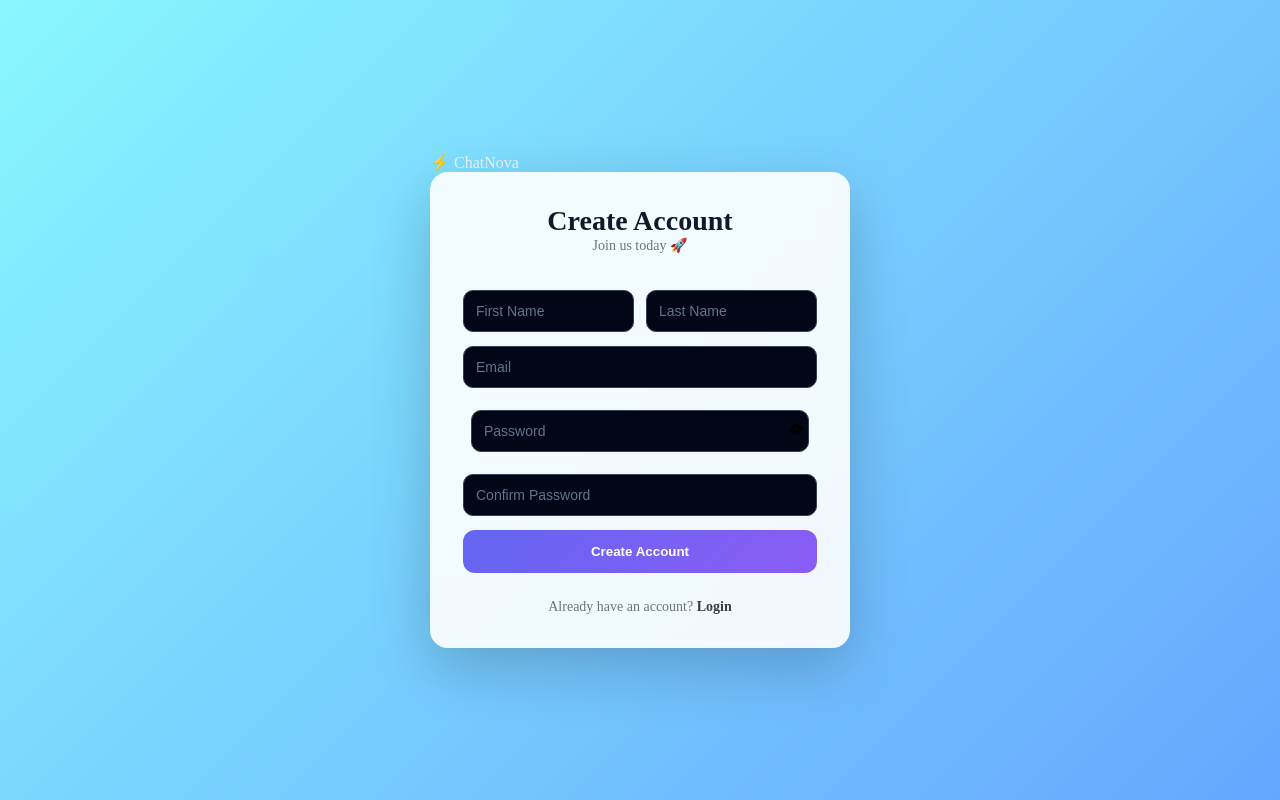
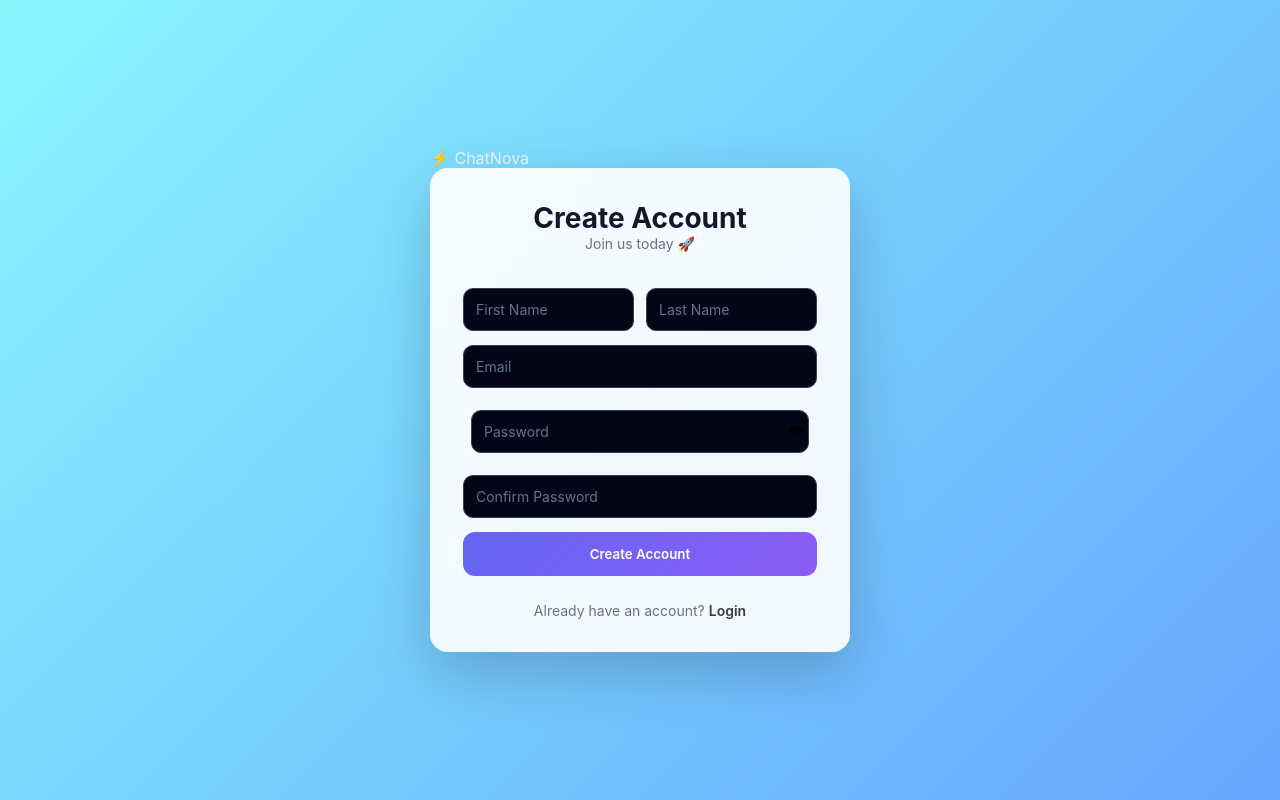
Before and after one commit to reachoutsahani/ChatNova-Ai, a React app in the folder Frontend/: page /register in a window 1280 px wide. Built offline with nearby package versions, Linux system fonts and the light colour scheme; the HTML template or start-up script is replaced by a standard one.

Commit message:
Update professional frontend design

```diff
--- a/Frontend/src/styles/globals.css
+++ b/Frontend/src/styles/globals.css
@@ -1,99 +1,123 @@
-/* ============================================
-   GLOBAL BOX MODEL RESET
-   ============================================ */
+@import "./theme.css";
+
+/* ==============================
+   RESET
+============================== */
+
 * {
   margin: 0;
   padding: 0;
   box-sizing: border-box;
 }
 
-html,
-body,
-#root {
-  width: 100%;
-  height: 100%;
-  margin: 0;
-  padding: 0;
-  box-sizing: border-box;
+html {
+  scroll-behavior: smooth;
 }
 
+/* ==============================
+   BODY
+============================== */
+
 body {
+  margin: 0;
+
+  min-width: 320px;
+  min-height: 100vh;
+
+  font-family:
+    Inter,
+    system-ui,
+    -apple-system,
+    BlinkMacSystemFont,
+    "Segoe UI",
+    sans-serif;
+
+  background:
+    var(--gradient-background),
+    var(--bg-primary);
+
+  color: var(--text-primary);
+
   overflow-x: hidden;
 }
 
-/* ============================================
-   🔥 CENTER AUTH PAGE (FIXED + RESPONSIVE)
-============================================ */
-.center-page {
+/* ==============================
+   ROOT
+============================== */
+
+#root {
   min-height: 100vh;
-  display: flex;
-  align-items: center;
-  justify-content: center;
-  padding: 24px;
-  box-sizing: border-box;
 }
 
-/* 📱 Mobile Fix */
-@media (max-width: 768px) {
-  .center-page {
-    padding: 16px;
-    align-items: flex-start; /* top se start */
-  }
+/* ==============================
+   BUTTON
+============================== */
+
+button {
+  font-family: inherit;
+  cursor: pointer;
+
+  border: none;
+
+  transition:
+    transform var(--transition-fast),
+    background var(--transition-fast),
+    opacity var(--transition-fast);
 }
 
-/* ============================================
-   🔥 BACKGROUND GLOW EFFECT (OPTIMIZED)
-============================================ */
-body::before,
-body::after {
-  content: "";
-  position: fixed;
-  border-radius: 50%;
-  filter: blur(120px);
-  z-index: -1;
-  pointer-events: none;
+button:hover {
+  transform: translateY(-1px);
 }
 
-/* Desktop Glow */
-body::before {
-  width: 400px;
-  height: 400px;
-  background: #25242c;
-  top: -100px;
-  right: -100px;
+button:active {
+  transform: translateY(0);
 }
 
-body::after {
-  width: 300px;
-  height: 300px;
-  background: #1c1c1d;
-  bottom: -100px;
-  left: -100px;
+button:disabled {
+  cursor: not-allowed;
+  opacity: 0.6;
 }
 
-/* 📱 Tablet & Mobile Optimization */
-@media (max-width: 768px) {
-  body::before {
-    width: 200px;
-    height: 200px;
-    filter: blur(80px);
-    top: -50px;
-    right: -50px;
-  }
+/* ==============================
+   INPUT
+============================== */
 
-  body::after {
-    width: 180px;
-    height: 180px;
-    filter: blur(80px);
-    bottom: -50px;
-    left: -50px;
-  }
+input,
+textarea {
+  font-family: inherit;
 }
 
-/* 📱 Small Mobile (Performance Boost) */
-@media (max-width: 480px) {
-  body::before,
-  body::after {
-    display: none;
-  }
+input:focus,
+textarea:focus {
+  outline: none;
 }
+
+/* ==============================
+   SCROLLBAR
+============================== */
+
+::-webkit-scrollbar {
+  width: 7px;
+}
+
+::-webkit-scrollbar-track {
+  background: var(--bg-primary);
+}
+
+::-webkit-scrollbar-thumb {
+  background: #334155;
+  border-radius: 20px;
+}
+
+::-webkit-scrollbar-thumb:hover {
+  background: #475569;
+}
+
+/* ==============================
+   TEXT SELECTION
+============================== */
+
+::selection {
+  background: var(--primary);
+  color: white;
+}
--- a/Frontend/src/styles/theme.css
+++ b/Frontend/src/styles/theme.css
@@ -1,118 +1,75 @@
-/* ============================================
-   CENTRALIZED THEME VARIABLES
-   ============================================ */
+:root {
+  /* ==============================
+     COLORS
+  ============================== */
 
-/* 🔥 GLOBAL FIX (VERY IMPORTANT) */
-/* 🔥 REAL FULL BACKGROUND FIX */
-body {
-  margin: 0;
-  padding: 0;
-  min-height: 100vh;
+  --bg-primary: #0b1120;
+  --bg-secondary: #111827;
+  --bg-tertiary: #1e293b;
 
-  background: linear-gradient(135deg, #89f7fe, #66a6ff);
+  --surface: rgba(30, 41, 59, 0.75);
+  --surface-hover: rgba(51, 65, 85, 0.8);
+
+  --primary: #6366f1;
+  --primary-hover: #4f46e5;
+
+  --secondary: #8b5cf6;
+
+  --text-primary: #f8fafc;
+  --text-secondary: #94a3b8;
+  --text-muted: #64748b;
+
+  --border: rgba(148, 163, 184, 0.15);
+
+  --success: #22c55e;
+  --danger: #ef4444;
+  --warning: #f59e0b;
+
+  /* ==============================
+     GRADIENTS
+  ============================== */
+
+  --gradient-primary: linear-gradient(
+    135deg,
+    #6366f1,
+    #8b5cf6
+  );
+
+  --gradient-background:
+    radial-gradient(
+      circle at top left,
+      rgba(99, 102, 241, 0.18),
+      transparent 35%
+    ),
+    radial-gradient(
+      circle at bottom right,
+      rgba(139, 92, 246, 0.15),
+      transparent 35%
+    );
+
+  /* ==============================
+     BORDER RADIUS
+  ============================== */
+
+  --radius-sm: 8px;
+  --radius-md: 12px;
+  --radius-lg: 18px;
+  --radius-xl: 24px;
+
+  /* ==============================
+     SHADOWS
+  ============================== */
+
+  --shadow-sm: 0 4px 10px rgba(0, 0, 0, 0.15);
+
+  --shadow-md: 0 10px 30px rgba(0, 0, 0, 0.25);
+
+  --shadow-lg: 0 20px 60px rgba(0, 0, 0, 0.4);
+
+  /* ==============================
+     TRANSITIONS
+  ============================== */
+
+  --transition-fast: 0.2s ease;
+  --transition-normal: 0.3s ease;
 }
-html, body, #root {
-  height: 100%;
-  margin: 0;
-  padding: 0;
-}
-
-body {
-  overflow-x: hidden;
-}
-
-/* Variables */
-:root {
-  /* Primary Colors */
-  --primary-color: #6366f1;
-  --primary-light: #818cf8;
-  --primary-dark: #4f46e5;
-  --primary-gradient: linear-gradient(135deg, #6366f1 0%, #4f46e5 100%);
-
-  /* Secondary Colors */
-  --secondary-color: #10b981;
-  --secondary-light: #34d399;
-  --secondary-dark: #059669;
-
-  /* Neutral Colors */
-  --text-primary: #1f2937;
-  --text-secondary: #6b7280;
-  --text-light: #9ca3af;
-  --bg-primary: #ffffff;
-  --bg-secondary: #f9fafb;
-  --bg-tertiary: #f3f4f6;
-  --border-color: #e5e7eb;
-  --border-light: #f3f4f6;
-
-  /* States */
-  --success: #10b981;
-  --warning: #f59e0b;
-  --error: #ef4444;
-  --info: #3b82f6;
-
-  /* Shadows */
-  --shadow-sm: 0 1px 2px 0 rgba(0, 0, 0, 0.05);
-  --shadow-md: 0 4px 6px -1px rgba(0, 0, 0, 0.1);
-  --shadow-lg: 0 10px 15px -3px rgba(0, 0, 0, 0.1);
-  --shadow-xl: 0 20px 25px -5px rgba(0, 0, 0, 0.1);
-
-  /* Spacing */
-  --spacing-xs: 0.25rem;
-  --spacing-sm: 0.5rem;
-  --spacing-md: 1rem;
-  --spacing-lg: 1.5rem;
-  --spacing-xl: 2rem;
-  --spacing-2xl: 3rem;
-  --spacing-3xl: 4rem;
-
-  /* Border Radius */
-  --radius-sm: 0.375rem;
-  --radius-md: 0.5rem;
-  --radius-lg: 0.75rem;
-  --radius-xl: 1rem;
-  --radius-2xl: 1.5rem;
-  --radius-full: 9999px;
-
-  /* Transitions */
-  --transition-fast: 150ms ease-in-out;
-  --transition-base: 200ms ease-in-out;
-  --transition-slow: 300ms ease-in-out;
-
-  /* Font Sizes */
-  --font-xs: 0.75rem;
-  --font-sm: 0.875rem;
-  --font-base: 1rem;
-  --font-lg: 1.125rem;
-  --font-xl: 1.25rem;
-  --font-2xl: 1.5rem;
-  --font-3xl: 1.875rem;
-
-  /* Font Weights */
-  --font-weight-light: 300;
-  --font-weight-normal: 400;
-  --font-weight-medium: 500;
-  --font-weight-semibold: 600;
-  --font-weight-bold: 700;
-}
-
-/* Dark Theme */
-[data-theme="dark"],
-body.dark-mode {
-  --text-primary: #f3f4f6;
-  --text-secondary: #d1d5db;
-  --text-light: #9ca3af;
-  --bg-primary: #111827;
-  --bg-secondary: #1f2937;
-  --bg-tertiary: #374151;
-  --border-color: #374151;
-  --border-light: #1f2937;
-  --primary-color: #818cf8;
-  --primary-dark: #6366f1;
-}
-
-/* Smooth Transition */
-* {
-  transition: background-color var(--transition-base),
-              color var(--transition-base),
-              border-color var(--transition-base);
-}
```
